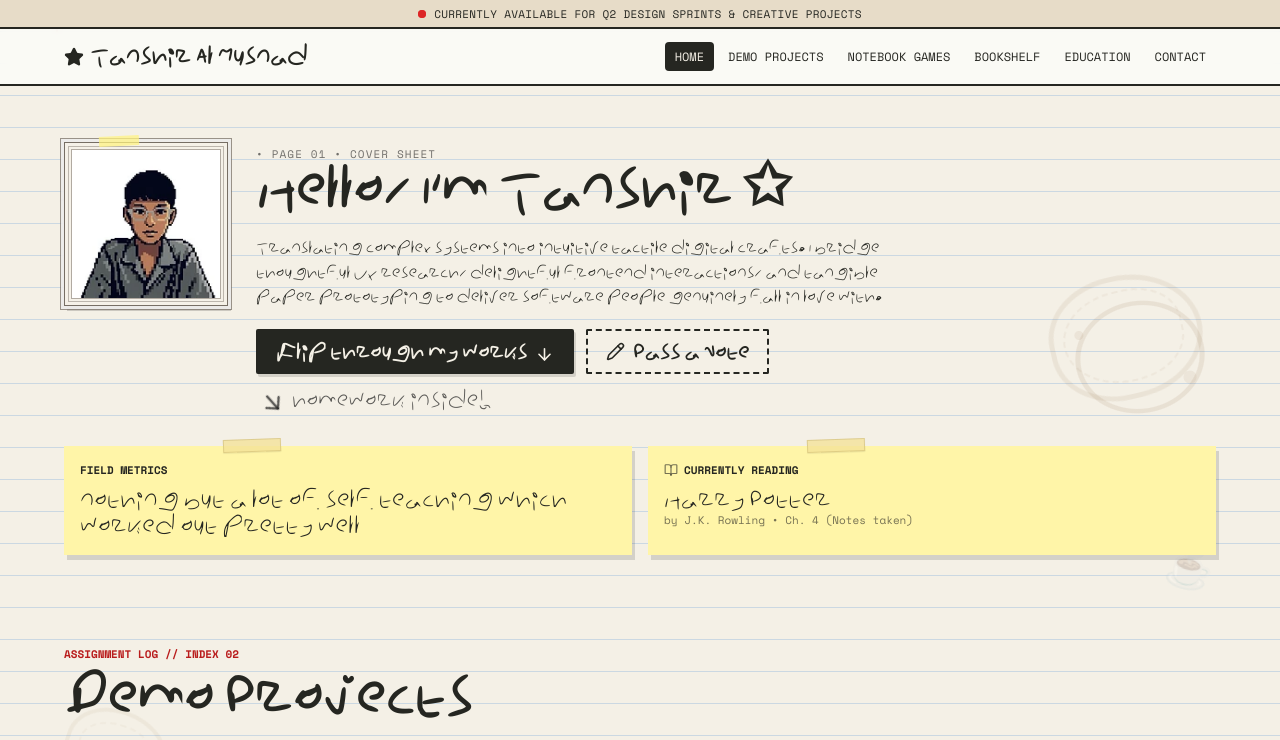
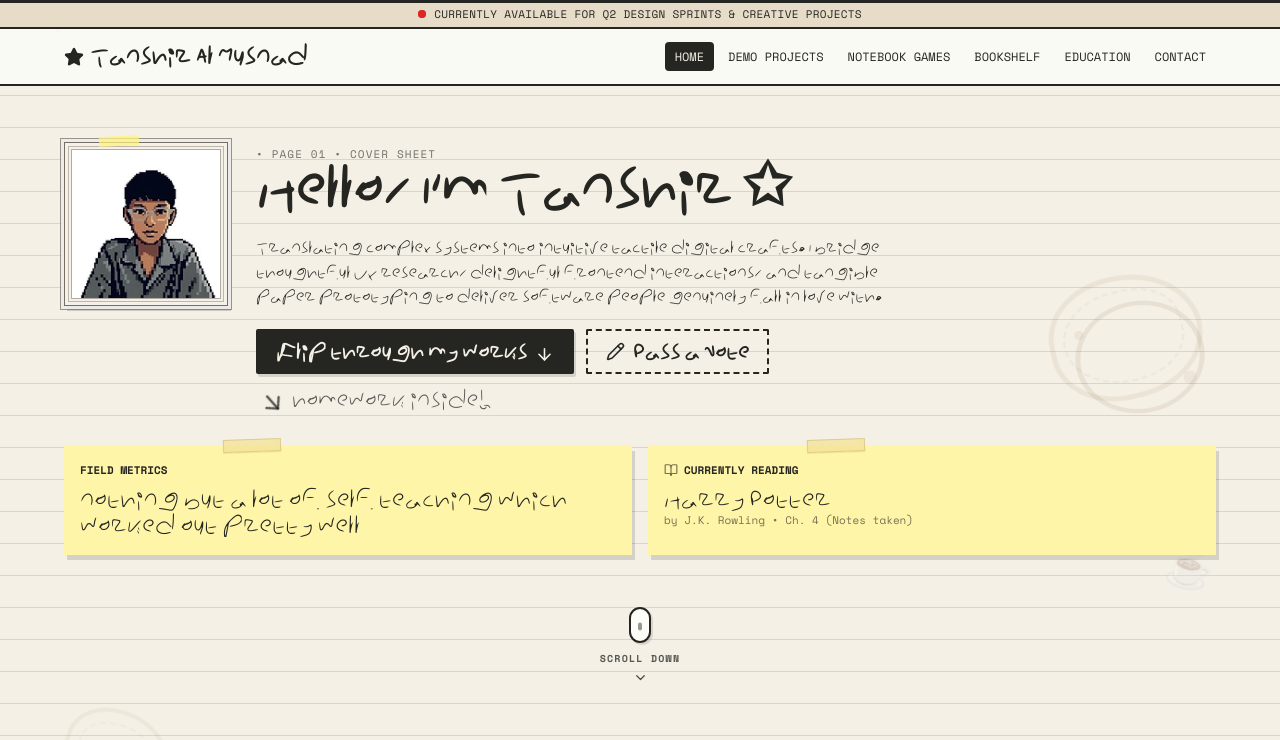
Before and after one commit to yaboistellar/tanshir_portfolio, a React (Vite) app: page / in a window 1280 px wide. Shown: the top 740 px of the page. Built offline with nearby package versions, Linux system fonts and the light colour scheme.

Commit message:
feat: add smooth scroll down animation and notebook scroll progress

```diff
--- a/src/App.tsx
+++ b/src/App.tsx
@@ -1,11 +1,12 @@
 import { useEffect, useRef, useState, useCallback } from 'react';
-import { motion, AnimatePresence } from 'framer-motion';
+import { motion, AnimatePresence, useScroll, useTransform, useSpring } from 'framer-motion';
 import {
   ArrowDown,
   ArrowRight,
   Award,
   BookOpen,
   Brush,
+  ChevronDown,
   Coffee,
   Cpu,
   Eraser,
@@ -221,6 +222,7 @@ function SiteFrame({
 
   return (
     <div className={`notebook-page ${className}`} onClick={handlePageClick}>
+      <ScrollProgressBar />
       {stamps.map((stamp) => (
         <span
           key={stamp.id}
@@ -239,6 +241,74 @@ function SiteFrame({
       <main className="site-width page-main">{children}</main>
       <SiteFooter />
     </div>
+  );
+}
+
+function ScrollProgressBar() {
+  const { scrollYProgress } = useScroll();
+  const scaleX = useSpring(scrollYProgress, { stiffness: 180, damping: 28, restDelta: 0.001 });
+
+  return (
+    <motion.div
+      className="scroll-progress-bar"
+      style={{ scaleX, transformOrigin: '0%' }}
+      aria-hidden="true"
+    />
+  );
+}
+
+function ScrollDownIndicator({ targetId = 'projects' }: { targetId?: string }) {
+  const { scrollY } = useScroll();
+  const opacity = useTransform(scrollY, [0, 180], [1, 0]);
+  const y = useTransform(scrollY, [0, 180], [0, 16]);
+
+  const scrollToTarget = () => {
+    const el = document.getElementById(targetId);
+    if (el) {
+      el.scrollIntoView({ behavior: 'smooth' });
+    }
+  };
+
+  return (
+    <motion.div
+      className="scroll-down-container typewriter"
+      style={{ opacity, y }}
+      initial={{ opacity: 0, y: -10 }}
+      animate={{ opacity: 1, y: 0 }}
+      transition={{ delay: 0.8, duration: 0.6, ease: 'easeOut' as const }}
+    >
+      <button
+        type="button"
+        className="scroll-down-button"
+        onClick={scrollToTarget}
+        aria-label="Scroll down to projects"
+      >
+        <div className="mouse-indicator">
+          <motion.span
+            className="mouse-wheel-dot"
+            animate={{
+              y: [0, 12, 0],
+              opacity: [1, 0.25, 1],
+            }}
+            transition={{
+              repeat: Infinity,
+              duration: 1.8,
+              ease: 'easeInOut',
+            }}
+          />
+        </div>
+        <div className="scroll-text-group">
+          <span className="scroll-label">SCROLL DOWN</span>
+          <motion.div
+            className="scroll-chevrons"
+            animate={{ y: [0, 4, 0] }}
+            transition={{ repeat: Infinity, duration: 1.4, ease: 'easeInOut' }}
+          >
+            <ChevronDown aria-hidden="true" />
+          </motion.div>
+        </div>
+      </button>
+    </motion.div>
   );
 }
 
@@ -469,6 +539,7 @@ function HomePage() {
               <span className="typewriter">by J.K. Rowling • Ch. 4 (Notes taken)</span>
             </motion.div>
           </motion.div>
+          <ScrollDownIndicator targetId="projects" />
         </motion.section>
 
         <motion.section
--- a/src/index.css
+++ b/src/index.css
@@ -2497,3 +2497,91 @@ a:focus-visible {
 .filter-chip.selected {
   transform: translateY(-1px);
 }
+
+/* Smooth Scroll Progress Bar */
+.scroll-progress-bar {
+  position: fixed;
+  top: 0;
+  left: 0;
+  right: 0;
+  height: 3px;
+  background: var(--note-ink);
+  z-index: 999;
+}
+
+/* Scroll Down Indicator Component */
+.scroll-down-container {
+  display: flex;
+  justify-content: center;
+  align-items: center;
+  width: 100%;
+  margin-top: 18px;
+  grid-column: 1 / -1;
+}
+
+.scroll-down-button {
+  display: inline-flex;
+  flex-direction: column;
+  align-items: center;
+  gap: 8px;
+  background: transparent;
+  border: 0;
+  cursor: pointer;
+  color: var(--note-ink);
+  padding: 6px 16px;
+  border-radius: 4px;
+  transition: transform 0.2s cubic-bezier(0.16, 1, 0.3, 1), opacity 0.2s ease;
+}
+
+.scroll-down-button:hover {
+  transform: translateY(3px);
+}
+
+.mouse-indicator {
+  position: relative;
+  width: 22px;
+  height: 36px;
+  border: 2px solid var(--note-ink);
+  border-radius: 12px;
+  background: var(--note-surface);
+  box-shadow: 2px 2px 0 rgb(26 26 26 / 12%);
+  display: flex;
+  justify-content: center;
+  padding-top: 5px;
+}
+
+.mouse-wheel-dot {
+  width: 4px;
+  height: 8px;
+  background: var(--note-ink);
+  border-radius: 999px;
+  display: block;
+}
+
+.scroll-text-group {
+  display: flex;
+  flex-direction: column;
+  align-items: center;
+  gap: 2px;
+}
+
+.scroll-label {
+  font-size: 10px;
+  font-weight: 700;
+  letter-spacing: 0.12em;
+  color: var(--note-ink);
+  opacity: 0.75;
+}
+
+.scroll-chevrons {
+  display: flex;
+  justify-content: center;
+  align-items: center;
+}
+
+.scroll-chevrons svg {
+  width: 15px;
+  height: 15px;
+  display: block;
+  opacity: 0.8;
+}
```
